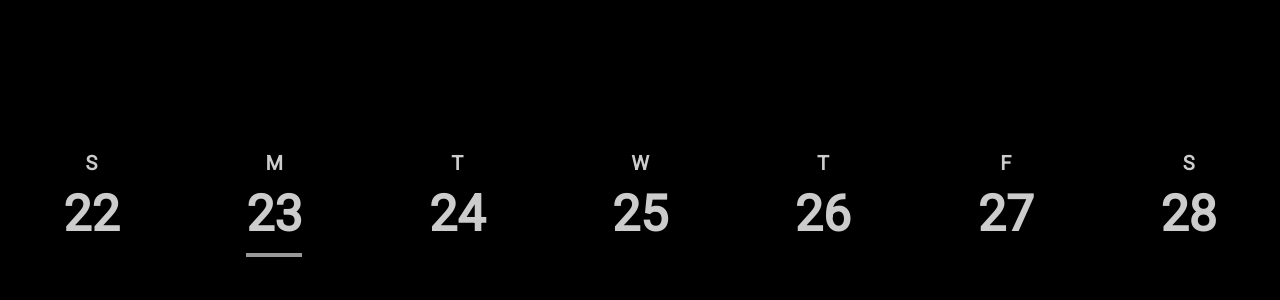
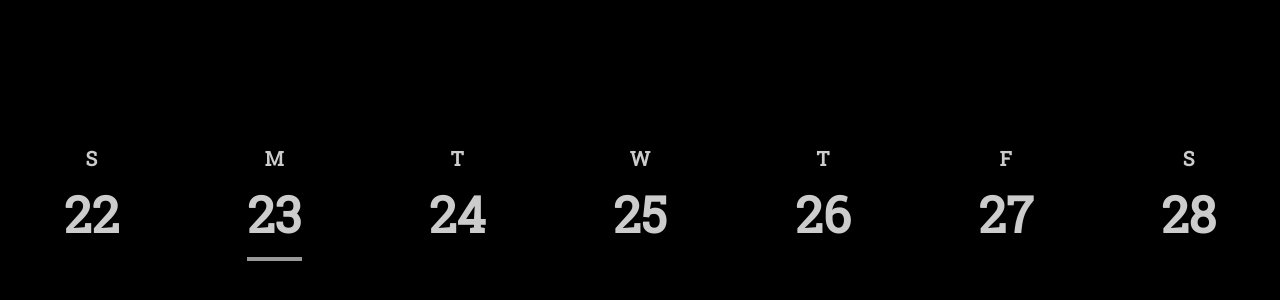
Before and after one commit to miyaoka/one-week-calendar, a Next.js app: page / in a window 1280 px wide. Shown: the part 186-486 px from the top of the page. Built offline with nearby package versions, Linux system fonts and the light colour scheme.

Commit message:
set font by prompt

```diff
--- a/pages/index.tsx
+++ b/pages/index.tsx
@@ -1,13 +1,18 @@
 import Head from 'next/head'
 import { useCalendar } from '../lib/useCalendar'
-import { useRouter } from 'next/router'
+import { useState, useMemo } from 'react'
 
 export default function Home() {
   const dateList = useCalendar()
-  const { font } = useRouter().query
-  const fontFamily =
-    font == null ? 'Roboto' : Array.isArray(font) ? font[0] : font
-  const escapedFontFamily = fontFamily.replace(/\s/g, '+')
+  const [fontFamily, setFontFamily] = useState('Roboto Slab')
+  const escapedFontFamily = useMemo(() => fontFamily.replace(/\s/g, '+'), [
+    fontFamily,
+  ])
+
+  function onClick() {
+    const font = prompt('Enter Google Font name', fontFamily)
+    if (font != null) setFontFamily(font)
+  }
 
   return (
     <>
@@ -33,6 +38,7 @@ export default function Home() {
             </div>
           ))}
         </div>
+        <div className="config" onClick={onClick}></div>
       </div>
 
       <style jsx>{`
@@ -81,6 +87,13 @@ export default function Home() {
           right: 0;
           transform: translateY(100%);
         }
+        .config {
+          position: fixed;
+          bottom: 0;
+          right: 0;
+          width: 60px;
+          height: 60px;
+        }
       `}</style>
 
       <style jsx global>{`
```
